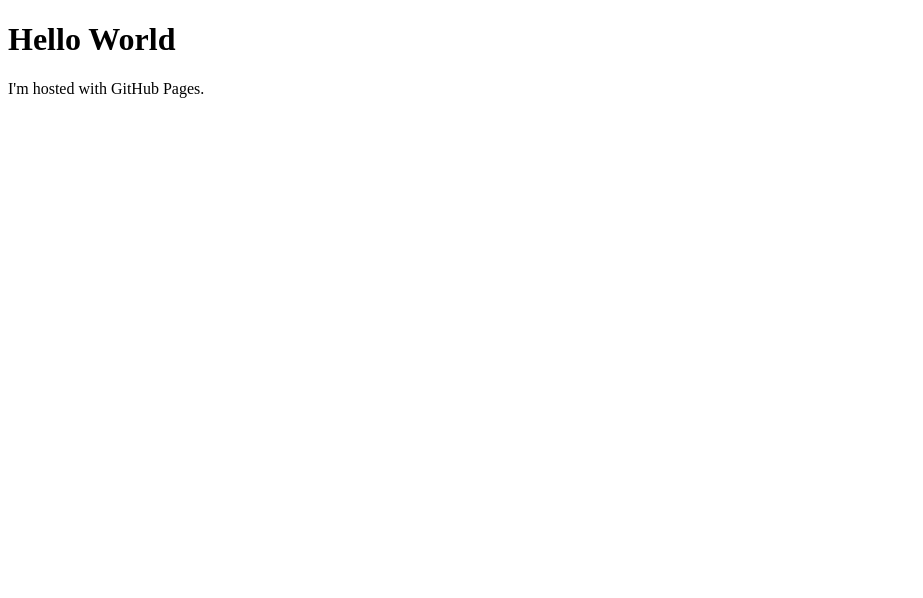
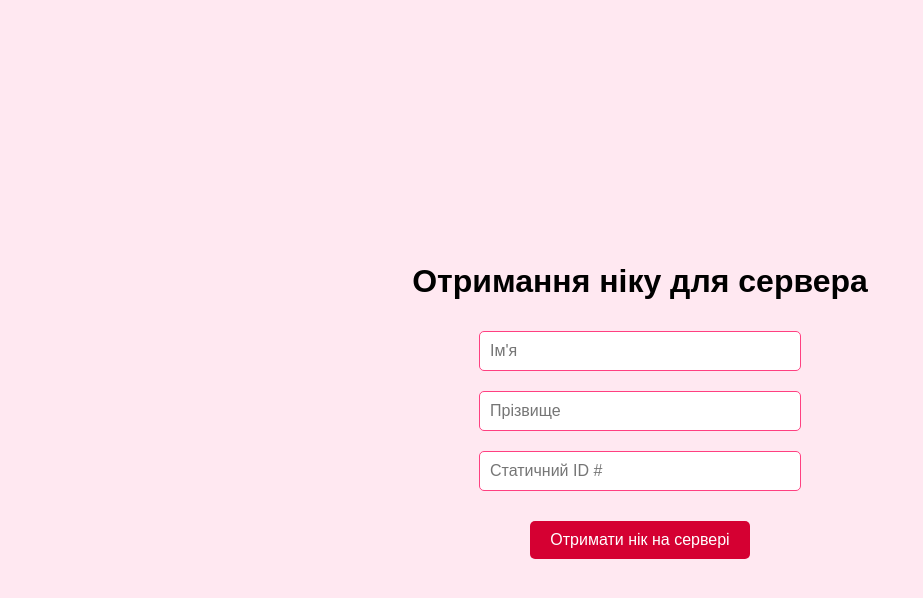
Before and after one commit to OrlandoClemente/get-server-nickname.github.io, a plain HTML site: page index.html in a window 1280 px wide. Shown: the whole page, without its empty margins (0-923 px from the left). Drawn offline with Linux system fonts and the light colour scheme.

Commit message:
Update index.html

```diff
--- a/index.html
+++ b/index.html
@@ -1,7 +1,62 @@
 <!DOCTYPE html>
-<html>
+<html lang="en">
+<head>
+<meta charset="UTF-8">
+<meta name="viewport" content="width=device-width, initial-scale=1.0">
+<title>Страница з полями вводу</title>
+<style>
+    body {
+        font-family: Arial, sans-serif;
+        background-color: #ffe8f1; /* Рожевий */
+        margin: 0;
+        padding: 0;
+        display: flex;
+        justify-content: center;
+        align-items: center;
+        height: 100vh;
+    }
+    .container {
+        text-align: center;
+    }
+    .input-field {
+        margin: 10px;
+        padding: 10px;
+        width: 300px;
+        border: 1px solid #ff4081; /* Рожевий */
+        border-radius: 5px;
+        font-size: 16px;
+        outline: none;
+    }
+    .button {
+        margin-top: 20px;
+        padding: 10px 20px;
+        border: none;
+        border-radius: 5px;
+        background-color: #d50032; /* Червоний */
+        color: white;
+        font-size: 16px;
+        cursor: pointer;
+        transition: background-color 0.3s ease;
+    }
+    .button:hover {
+        background-color: #b71c1c; /* Темно-червоний */
+    }
+</style>
+</head>
 <body>
-<h1>Hello World</h1>
-<p>I'm hosted with GitHub Pages.</p>
+
+<div class="container">
+    <h1>Отримання ніку для сервера</h1>
+    <form>
+        <input type="text" class="input-field" id="name" placeholder="Ім'я">
+        <br>
+        <input type="text" class="input-field" id="surname" placeholder="Прізвище">
+        <br>
+        <input type="text" class="input-field" placeholder="Статичний ID #">
+        <br>
+        <button type="submit" class="button">Отримати нік на сервері</button>
+    </form>
+</div>
+
 </body>
 </html>
```
